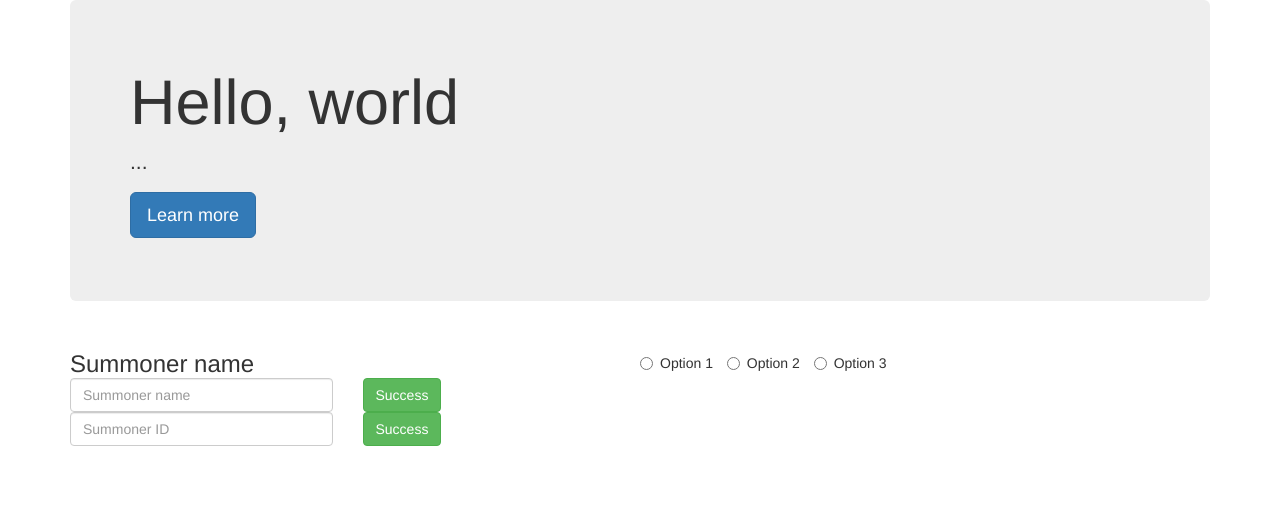
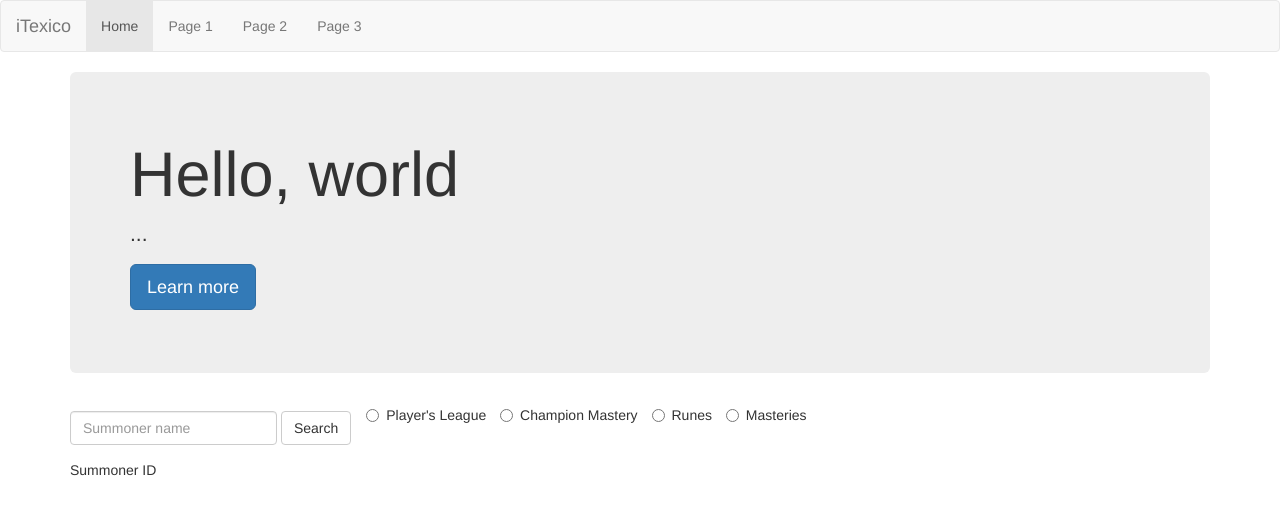
Before and after one commit to alain101995/riotapi, a plain HTML site: page estructure.html in a window 1280 px wide. Drawn offline with nearby package versions, Linux system fonts and the light colour scheme.

Commit message:
Navbar added

```diff
--- a/estructure.html
+++ b/estructure.html
@@ -9,6 +9,20 @@
   </head>
   <body>
 
+<nav class="navbar navbar-default">
+  <div class="container-fluid">
+    <div class="navbar-header">
+      <a class="navbar-brand" href="#">iTexico</a>
+    </div>
+    <ul class="nav navbar-nav">
+      <li class="active"><a href="#">Home</a></li>
+      <li><a href="#">Page 1</a></li>
+      <li><a href="#">Page 2</a></li>
+      <li><a href="#">Page 3</a></li>
+    </ul>
+  </div>
+</nav>
+
     <div class="container">
       <div class="jumbotron">
         <h1>Hello, world</h1>
@@ -19,18 +33,19 @@
 
     <div class="container">
       <div class="row">
-        <h3 class="text center"><div class="col-xs-12 col-md-6">Summoner name</div></h3>
-        <label class="radio-inline"><input type="radio" name="optradio">Option 1</label>
-        <label class="radio-inline"><input type="radio" name="optradio">Option 2</label>
-        <label class="radio-inline"><input type="radio" name="optradio">Option 3</label>
+    <form class="navbar-form navbar-left" role="search">
+      <div class="form-group">
+        <input type="text" class="form-control" placeholder="Summoner name">
+      </div>
+      <button type="submit" class="btn btn-default">Search</button>
+    </form>
+        <label class="radio-inline"><input type="radio" name="optradio">Player's League</label>
+        <label class="radio-inline"><input type="radio" name="optradio">Champion Mastery</label>
+        <label class="radio-inline"><input type="radio" name="optradio">Runes</label>
+        <label class="radio-inline"><input type="radio" name="optradio">Masteries</label>
       </div>
       <div class="row">
-        <div class="col-xs-12 col-md-3"><input type="text" class="form-control" placeholder="Summoner name" /></div>
-        <div class="col-xs-12 col-md-3"><button type="button" class="btn btn-success">Success</button></div>
-      </div>
-      <div class="row">
-        <div class="col-xs-12 col-md-3"><input type="text" class="form-control" placeholder="Summoner ID" /></div>
-        <div class="col-xs-12 col-md-3"><button type="button" class="btn btn-success">Success</button></div>
+        <div class="col-xs-12 col-md-3"><h5>Summoner ID </h5></div>
       </div>
     </div>
     <!--
```
